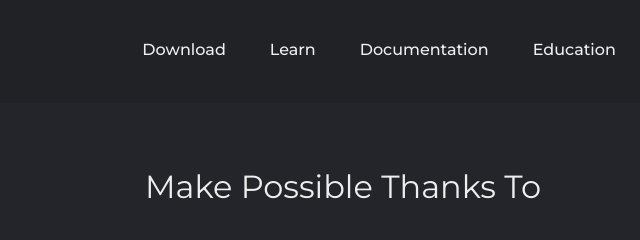
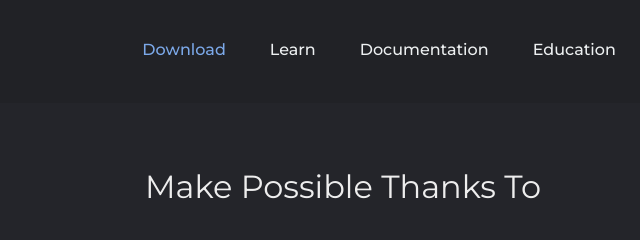
Before and after one commit to ProjectHarmonySites/Harmony-Engine, a plain HTML site: page download.html in a window 1280 px wide. Shown: the top 240 px of the page, 297-937 px from the left. Drawn offline with Linux system fonts and the light colour scheme.

Commit message:
Added nav selection

```diff
--- a/css/common.css
+++ b/css/common.css
@@ -78,6 +78,8 @@ nav .nav-links li {
     -webkit-transition-duration: 0.2s;
     -moz-transition-duration: 0.2s;
 }
+
+nav .nav-links a.selected li p { color: #7ca9e9; }
 
 nav .nav-links li a {
     transition: all 0.3s ease 0s;
--- a/download.html
+++ b/download.html
@@ -21,7 +21,7 @@
         </div>
         <div class="content">
             <ul class="nav-links">
-                <a href="download"><li><p>Download</p></li></a>
+                <a href="download" class="selected"><li><p>Download</p></li></a>
                 <a href="learn"><li><p>Learn</p></li></a>
                 <a href="documentation"><li><p>Documentation</p></li></a>
                 <a href="education"><li><p>Education</p></li></a>
```
